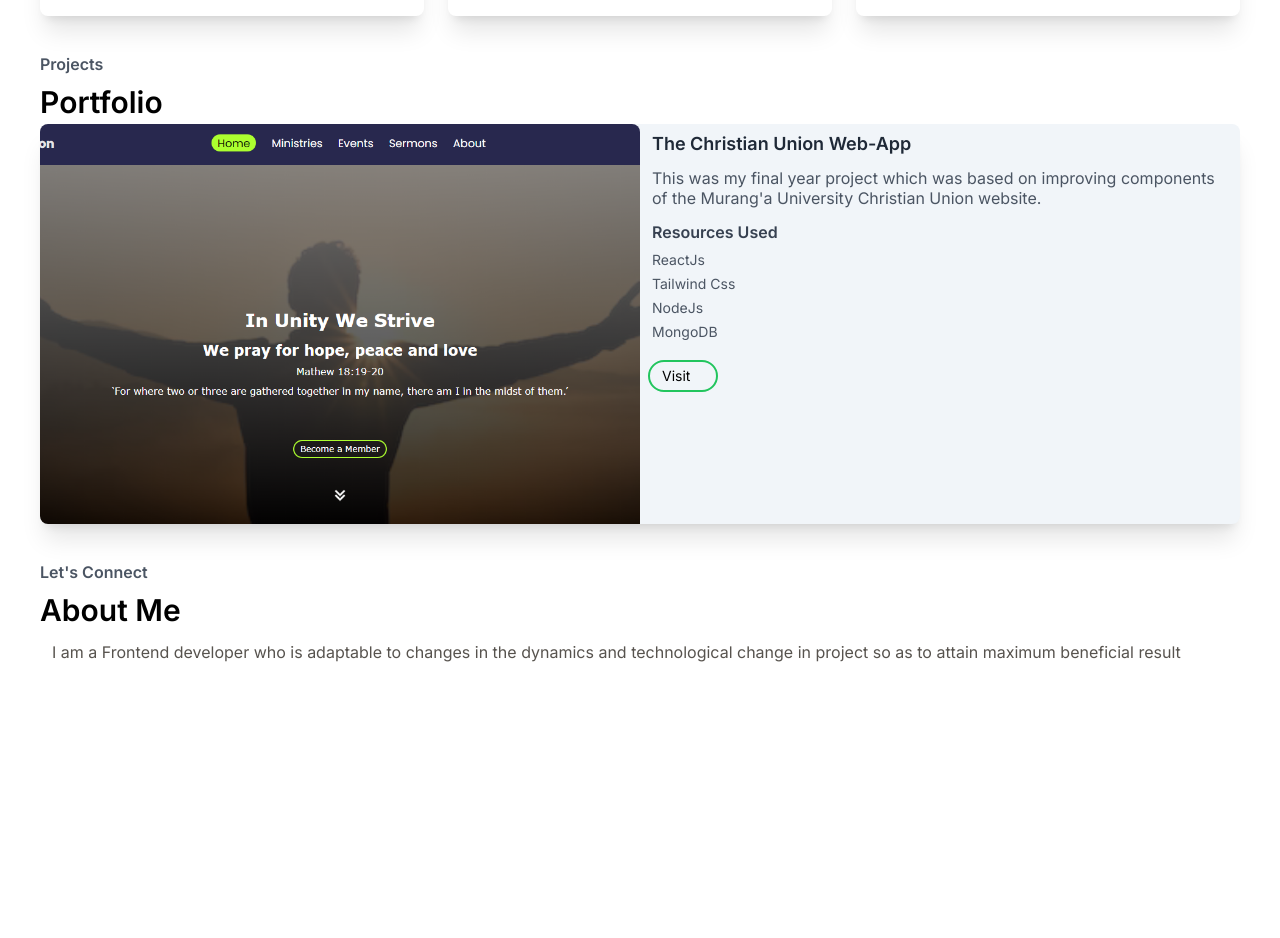
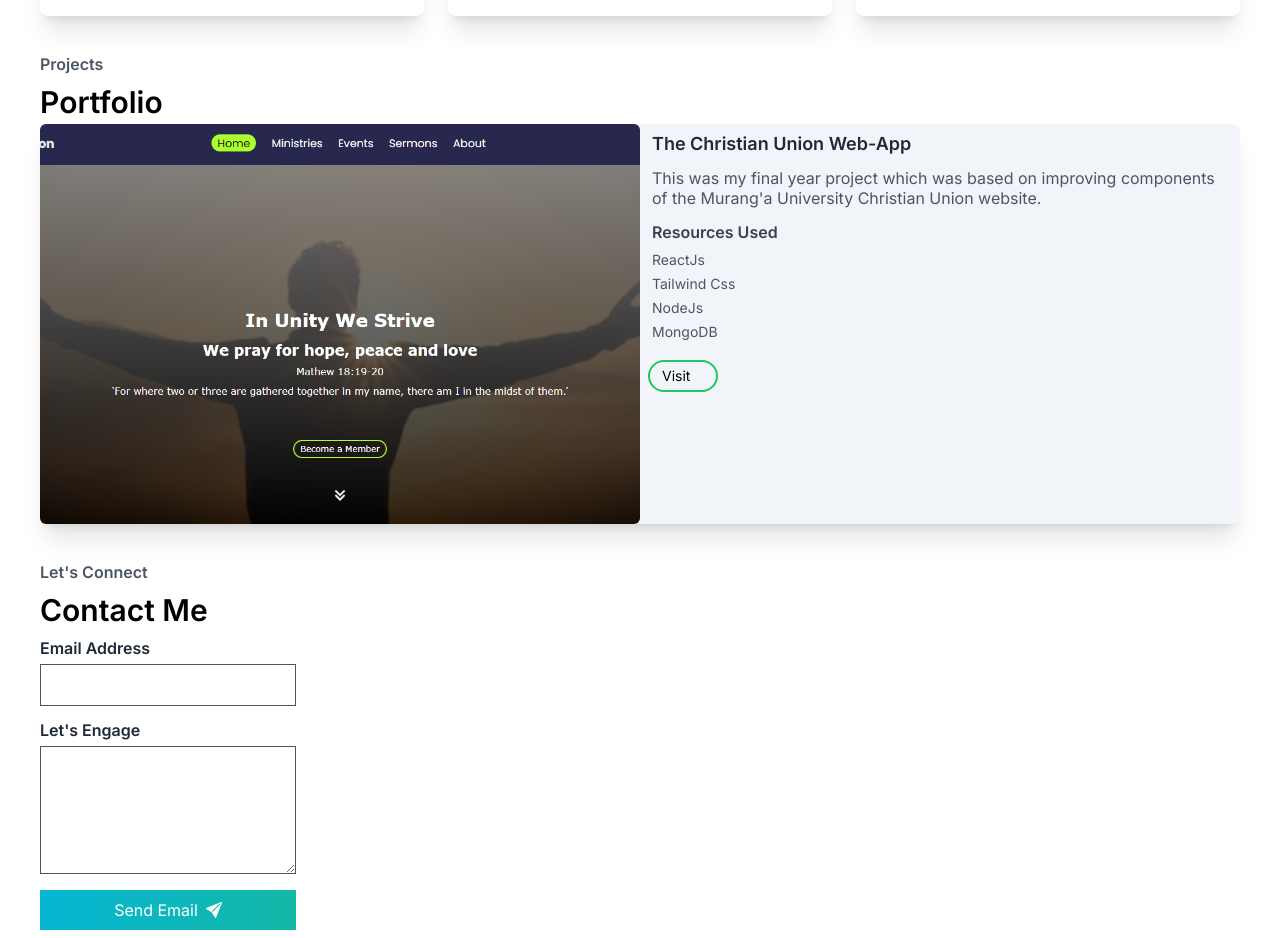
Before and after one commit to luckyBravine/bravine-portfolio, a Next.js app: page / in a window 1280 px wide. Shown: the part 1368-2306 px from the top of the page. Before the commit the page ends 2040 px from the top, so only its background shows below. Built offline with nearby package versions, Linux system fonts and the light colour scheme.

Commit message:
completion of my portfolio

```diff
--- a/app/page.tsx
+++ b/app/page.tsx
@@ -1,24 +1,43 @@
-import { BsFillMoonStarsFill } from "react-icons/bs";
+"use client";
+import { BiHappyHeartEyes } from "react-icons/bi";
 import {AiFillTwitterCircle, AiFillLinkedin} from 'react-icons/ai';
-import {BsGithub, BsDatabaseCheck} from "react-icons/bs";
+import {BsGithub, BsDatabaseCheck, BsFillSendFill, BsFillMoonStarsFill} from "react-icons/bs";
 import {DiReact} from "react-icons/di";
 import {FaPhp, FaNodeJs} from "react-icons/fa";
 import {MdKeyboardDoubleArrowRight} from "react-icons/md"
 import {GoMail} from "react-icons/go"
 import {SiTailwindcss} from "react-icons/si"
 import Image from "next/image";
-import Screenshot4 from "../public/Screenshot4.png";
+import fig from "../public/fig.jpeg";
 import Screenshot8 from "../public/Screenshot8.png"
+import { useForm, ValidationError } from '@formspree/react';
+import { useState } from "react";
+
+
 
 export default function Home() {
+  const [darkMode, setDarkMode] = useState(false)
+  const [state, handleSubmit] = useForm("mrgwzzrr");
+  if (state.succeeded) {
+      return <div className=" flex flex-col mx-auto w-72 my-6 p-2 rounded-lg shadow-xl">
+      <div className="px-3 py-4 place-items-center">
+        <BiHappyHeartEyes className="text-3xl text-yellow-900"/>
+      </div>
+      <h4 className="px-3 py-1 font-semibold leading-8 text-gray-600 font-poppins">Thank You</h4>
+      <p className="px-3 py-2 text-base font-normal leading-6 text-stone-600 font-poppins">
+        Thank you for your message. I will reply as soon as possible. Refresh to get back.
+      </p>
+    </div>;
+  }
   return (
-    <main className="px-10 bg-white">
+    <div className={darkMode ? "dark" : ""}>
+    <main className="px-10 bg-white dark:bg-gray-900">
       <section className="min-h-screen">
-        <nav className="flex justify-between py-10 mb-12">
+        <nav className="flex justify-between py-10 mb-12 dark:text-white">
           <h1 className="text-xl font-burtons">Bravine.dev</h1>
           <ul className="flex items-center">
             <li>
-              <BsFillMoonStarsFill className="text-2xl cursor-pointer" />
+              <BsFillMoonStarsFill onClick={() => setDarkMode(!darkMode)} className="text-2xl cursor-pointer" />
             </li>
             <li>
               <a
@@ -31,71 +50,71 @@ export default function Home() {
           </ul>
         </nav>
         <div className="p-8 text-center">
-          <h2 className="py-2 text-5xl font-medium font-poppins">Bravine Alusiola</h2>
-          <h3 className="py-2 text-2xl font-poppins">Frontend Web designer</h3>
-          <p className="py-5 leading-8 text-gray-800 text-md font-poppins">
+          <h2 className="py-2 text-5xl font-medium font-poppins dark:text-teal-400 md:text-6xl">Bravine Alusiola</h2>
+          <h3 className="py-2 text-2xl font-poppins dark:text-white md:text-3xl">Frontend Web designer</h3>
+          <p className="py-5 leading-8 text-gray-800 text-md font-poppins dark:text-gray-200 md:text-xl">
             Creating visually captivating and functionally seamless websites
             that leave a lasting impression.
           </p>
 
         </div>
-        <div className="flex justify-center gap-12 py-3 text-5xl text-gray-600">
+        <div className="flex justify-center gap-12 py-3 text-5xl text-gray-600 dark:text-gray-400">
           <a href="https://twitter.com/LuckyBravine"><AiFillTwitterCircle/></a>
           <a href="https://www.linkedin.com/in/bravine-alusiola-896ab3217/"><AiFillLinkedin/></a>
         </div>
       </section>
 
-      <section>
+      <section className="dark:bg-gray-900">
         <div>
-          <span className="py-2 text-base font-semibold leading-8 text-gray-600 font-poppins">Services</span>
-          <h3 className="py-1 text-3xl font-semibold font-poppins">Skill-Set</h3>
+          <span className="py-2 text-base font-semibold leading-8 text-gray-600 font-poppins dark:text-white">Services</span>
+          <h3 className="py-1 text-3xl font-semibold font-poppins dark:text-gray-200">Skill-Set</h3>
           <div></div>
           <div className="grid grid-cols-1 gap-6 md:grid-cols-2 lg:grid-cols-3 font-poppins">
             <div className="p-2 rounded-lg shadow-xl">
               <div className="px-3 py-4">
-                <BsGithub className="text-3xl text-gray-800"/>
+                <BsGithub className="text-3xl text-gray-800 dark:text-gray-400"/>
               </div>
-              <h4 className="px-3 py-1 font-semibold leading-8 text-gray-600 font-poppins">Git & GitHub Commands</h4>
-              <p className="px-3 py-2 text-base font-normal leading-6 text-stone-600 font-poppins">
+              <h4 className="px-3 py-1 font-semibold leading-8 text-gray-600 font-poppins dark:text-white">Git & GitHub Commands</h4>
+              <p className="px-3 py-2 text-base font-normal leading-6 text-stone-600 font-poppins dark:text-gray-300">
               I have utilized various Git and GitHub commands to manage version control, collaborate with team members, and contribute to open-source projects.
               </p>
             </div>
             <div className="p-2 rounded-lg shadow-xl">
               <div className="px-3 py-4">
-                <BsDatabaseCheck className="text-3xl text-gray-800"/>
+                <BsDatabaseCheck className="text-3xl text-gray-800 dark:text-gray-400"/>
               </div>
-              <h4 className="px-3 py-1 font-semibold leading-8 text-gray-600 font-poppins">Database Manipulation</h4>
-              <p className="px-3 py-2 text-base font-normal leading-6 text-stone-600 font-poppins">
+              <h4 className="px-3 py-1 font-semibold leading-8 text-gray-600 font-poppins dark:text-white">Database Manipulation</h4>
+              <p className="px-3 py-2 text-base font-normal leading-6 text-stone-600 font-poppins dark:text-gray-300">
                 In my years at Campus I interactected mostly with MySql and perfomed CRUD functionalities with it. But recently I have delved into MongoDB for a change.
               </p>
             </div>
 
             <div className="p-2 rounded-lg shadow-xl">
               <div className="px-3 py-4">
-                <DiReact className="text-3xl text-gray-800"/>
+                <DiReact className="text-3xl text-gray-800 dark:text-gray-400"/>
               </div>
-              <h4 className="px-3 py-1 font-semibold leading-8 text-gray-600 font-poppins">React</h4>
-              <p className="px-3 py-2 text-base font-normal leading-6 text-stone-600 font-poppins">
+              <h4 className="px-3 py-1 font-semibold leading-8 text-gray-600 font-poppins dark:text-white">React</h4>
+              <p className="px-3 py-2 text-base font-normal leading-6 text-stone-600 font-poppins dark:text-gray-300">
               Building my final year project using ReactJs allowed me to create a dynamic and interactive showcase of my work, enhancing user experience and showcasing my skills effectively.
               </p>
             </div>
 
             <div className="p-2 rounded-lg shadow-xl">
               <div className="px-3 py-4">
-                <FaPhp className="text-3xl text-gray-800"/>
+                <FaPhp className="text-3xl text-gray-800 dark:text-gray-400"/>
               </div>
-              <h4 className="px-3 py-1 font-semibold leading-8 text-gray-600 font-poppins">PHP Scripting</h4>
-              <p className="px-3 py-2 text-base font-normal leading-6 text-stone-600 font-poppins">
+              <h4 className="px-3 py-1 font-semibold leading-8 text-gray-600 font-poppins dark:text-white">PHP Scripting</h4>
+              <p className="px-3 py-2 text-base font-normal leading-6 text-stone-600 font-poppins dark:text-gray-300">
               I have utilized PHP to create a dynamic and interactive website, allowing for seamless integration of database functionality and content management.
               </p>
             </div>
 
             <div className="p-2 rounded-lg shadow-xl">
               <div className="px-3 py-4">
-                <FaNodeJs className="text-3xl text-gray-800"/>
+                <FaNodeJs className="text-3xl text-gray-800 dark:text-gray-400"/>
               </div>
-              <h4 className="px-3 py-1 font-semibold leading-8 text-gray-600 font-poppins">NodeJs</h4>
-              <p className="px-3 py-2 text-base font-normal leading-6 text-stone-600 font-poppins">
+              <h4 className="px-3 py-1 font-semibold leading-8 text-gray-600 font-poppins dark:text-white">NodeJs</h4>
+              <p className="px-3 py-2 text-base font-normal leading-6 text-stone-600 font-poppins dark:text-gray-300">
               Using Node.js has allowed me to build dynamic and scalable websites with server-side rendering,
                API integrations, and a wide range of powerful libraries and frameworks.
               </p>
@@ -103,10 +122,10 @@ export default function Home() {
 
             <div className="p-2 rounded-lg shadow-xl">
               <div className="px-3 py-4">
-                <SiTailwindcss className="text-3xl text-gray-800"/>
+                <SiTailwindcss className="text-3xl text-gray-800 dark:text-gray-400"/>
               </div>
-              <h4 className="px-3 py-1 font-semibold leading-8 text-gray-600 font-poppins">TailwindCSS Styling</h4>
-              <p className="px-3 py-2 text-base font-normal leading-6 text-stone-600 font-poppins">
+              <h4 className="px-3 py-1 font-semibold leading-8 text-gray-600 font-poppins dark:text-white">TailwindCSS Styling</h4>
+              <p className="px-3 py-2 text-base font-normal leading-6 text-stone-600 font-poppins dark:text-gray-300">
               Using Tailwind CSS for my projects allowed me to rapidly create a highly customizable and responsive design, resulting in a sleek and professional showcase of my work.
               </p>
             </div>
@@ -114,39 +133,78 @@ export default function Home() {
           </div>
         </div>
       </section>
-      <section className="py-3 my-5">
-        <span className="py-2 text-base font-semibold leading-8 text-gray-600 font-poppins">Projects</span>
-        <h3 className="py-1 text-3xl font-semibold font-poppins">Portfolio</h3>
+      <section className="py-3 my-5 dark:bg-gray-900">
+        <span className="py-2 text-base font-semibold leading-8 text-gray-600 font-poppins dark:text-white">Projects</span>
+        <h3 className="py-1 text-3xl font-semibold font-poppins dark:text-gray-200">Portfolio</h3>
         <div className="grid grid-cols-1 gap-4">
             <div className="flex flex-col rounded-lg shadow-xl bg-slate-100 md:flex-row ">
-              <div className="w-full h-[400px] rounded-t-lg md:w-[50%] md:rounded-l-lg lg:rounded-l-lg">
-                <Image alt="portfolio1" src={Screenshot8} className="object-cover w-[100%] h-[100%] rounded-t-lg md:rounded-l-lg"/>
+              <div className="w-full h-[400px] rounded-md md:w-[50%]">
+                <Image alt="portfolio1" src={Screenshot8} className="object-cover rounded-md w-[100%] h-[100%]"/>
               </div>
-              <div className="md:w-[50%]">
-                <h4 className="px-3 py-3 mb-1 text-lg font-semibold leading-4 text-gray-800 font-poppins">The Christian Union Web-App</h4>
-                <p className="px-3 text-base leading-5 text-gray-600 font-poppins">
+              <div className="md:w-[50%] dark:bg-gray-900">
+                <h4 className="px-3 py-3 mb-1 text-lg font-semibold leading-4 text-gray-800 font-poppins dark:text-white">The Christian Union Web-App</h4>
+                <p className="px-3 text-base leading-5 text-gray-600 font-poppins dark:text-gray-200">
                 This was my final year project which was based on improving components of the Murang'a University Christian Union website.
 
                 </p>
                 <div className="flex flex-col px-3 py-2">
-                  <h5 className="text-base font-semibold leading-8 text-gray-700 font-poppins">Resources Used</h5>
-                  <ul className="text-sm leading-6 text-gray-600 font-poppins">
+                  <h5 className="text-base font-semibold leading-8 text-gray-700 font-poppins dark:text-gray-300">Resources Used</h5>
+                  <ul className="text-sm leading-6 text-gray-600 font-poppins dark:text-gray-400">
                     <li>ReactJs</li>
                     <li>Tailwind Css</li>
                     <li>NodeJs</li>
                     <li>MongoDB</li>
                   </ul>
                 </div>
-                <button className="flex px-3 py-1 m-2 text-sm transition-colors duration-300 border-2 border-green-500 rounded-2xl hover:bg-green-500 hover:text-white font-poppins"><a href="https://luckybravine.github.io/christian-union-static-version/" className="flex items-center">Visit<MdKeyboardDoubleArrowRight className="pl-1 text-sm animate-ping"/></a></button>
+                <button className="flex px-3 py-1 m-2 text-sm transition-colors dark:text-gray-200 duration-300 border-2 border-green-500 rounded-2xl hover:bg-green-500 hover:text-white font-poppins"><a href="https://luckybravine.github.io/christian-union-static-version/" className="flex items-center">Visit<MdKeyboardDoubleArrowRight className="pl-1 text-sm animate-ping"/></a></button>
               </div>
             </div>
         </div>
       </section>
-      <section>
-        <span className="py-2 text-base font-semibold leading-8 text-gray-600 font-poppins">Let's Connect</span>
-        <h3 className="py-1 text-3xl font-semibold font-poppins">About Me</h3>
-        <p className="px-3 py-2 text-base font-normal leading-6 text-stone-600 font-poppins">I am a Frontend developer who is adaptable to changes in the dynamics and technological change in project so as to attain maximum beneficial result</p>
+      <section className="dark:bg-gray-900">
+        <span className="py-2 text-base font-semibold leading-8 text-gray-600 font-poppins dark:text-white">Let's Connect</span>
+        <h3 className="py-1 text-3xl font-semibold font-poppins dark:text-gray-200">Contact Me</h3>
+        <div className="flex flex-col mb-2 dark:bg-gray-900">
+            <form onSubmit={handleSubmit} className="flex flex-col justify-start">
+              <div className="flex flex-col mb-2">
+                <label htmlFor="email" className="py-2 text-base dark:text-gray-200 mr-2 font-semibold leading-4 text-gray-800 font-poppins">
+                  Email Address
+                </label>
+                <input
+                  id="email"
+                  type="email"
+                  name="email"
+                  className="w-64 px-4 py-2 border border-gray-600 focus:outline-none focus:border-blue-500 dark:bg-gray-900 dark:text-gray-200"
+                />
+                <ValidationError
+                  prefix="Email"
+                  field="email"
+                  errors={state.errors}
+                />
+              </div>
+              <div className="flex flex-col mb-4">
+                <label htmlFor="email" className="py-2 text-base mr-2 font-semibold leading-4 text-gray-800 font-poppins dark:text-gray-200">
+                  Let's Engage
+                </label>
+                <textarea
+                  id="message"
+                  name="message"
+                  className="w-64 h-32 px-4 py-2  border border-gray-600 focus:outline-none focus:border-blue-500 dark:bg-gray-900 dark:text-gray-200"
+                />
+                <ValidationError
+                  prefix="Message"
+                  field="message"
+                  errors={state.errors}
+                />
+              </div>
+
+              <button type="submit" disabled={state.submitting}  className="w-64 flex place-items-center justify-center items-center px-4 py-2 text-white bg-gradient-to-r from-cyan-500 to-teal-500">
+                Send Email <BsFillSendFill className="ml-2"/>
+              </button>
+            </form>
+        </div>
       </section>
     </main>
+    </div>
   );
 }
--- a/package.json
+++ b/package.json
@@ -12,12 +12,13 @@
     "@chakra-ui/react": "^2.7.0",
     "@emotion/react": "^11.11.0",
     "@emotion/styled": "^11.11.0",
+    "@formspree/react": "^2.4.3",
     "@types/node": "20.2.1",
     "@types/react": "18.2.6",
     "@types/react-dom": "18.2.4",
     "autoprefixer": "10.4.14",
     "eslint": "8.41.0",
-    "eslint-config-next": "13.4.3",
+    "eslint-config-next": "^12.0.4",
     "framer-motion": "^10.12.16",
     "next": "13.4.3",
     "postcss": "8.4.23",
--- a/tailwind.config.js
+++ b/tailwind.config.js
@@ -1,5 +1,6 @@
 /** @type {import('tailwindcss').Config} */
 module.exports = {
+  darkMode: "class",
   content: [
     './pages/**/*.{js,ts,jsx,tsx,mdx}',
     './components/**/*.{js,ts,jsx,tsx,mdx}',
```
Also changed, not shown: 1 other file (tests, documents, lock files or other folders).
